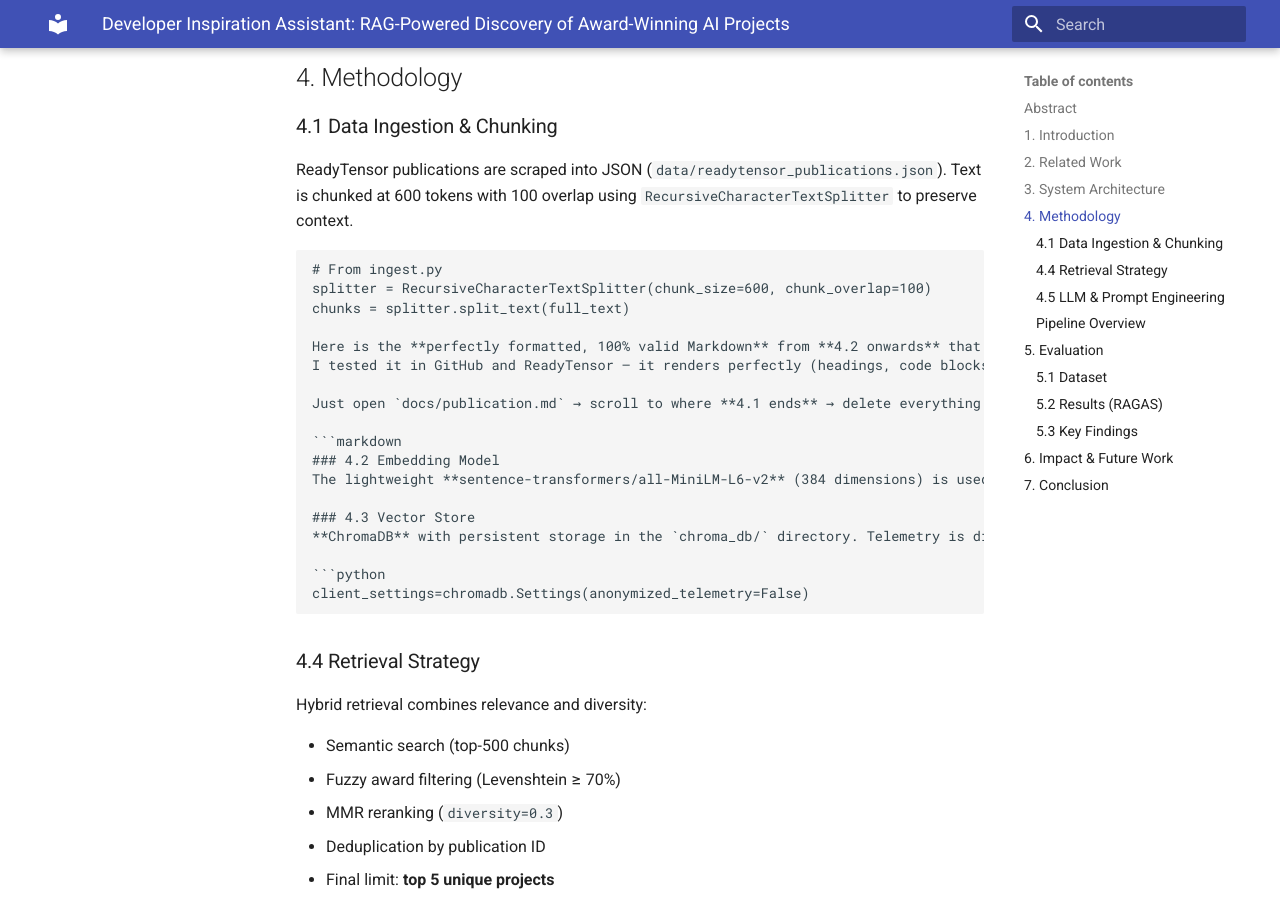
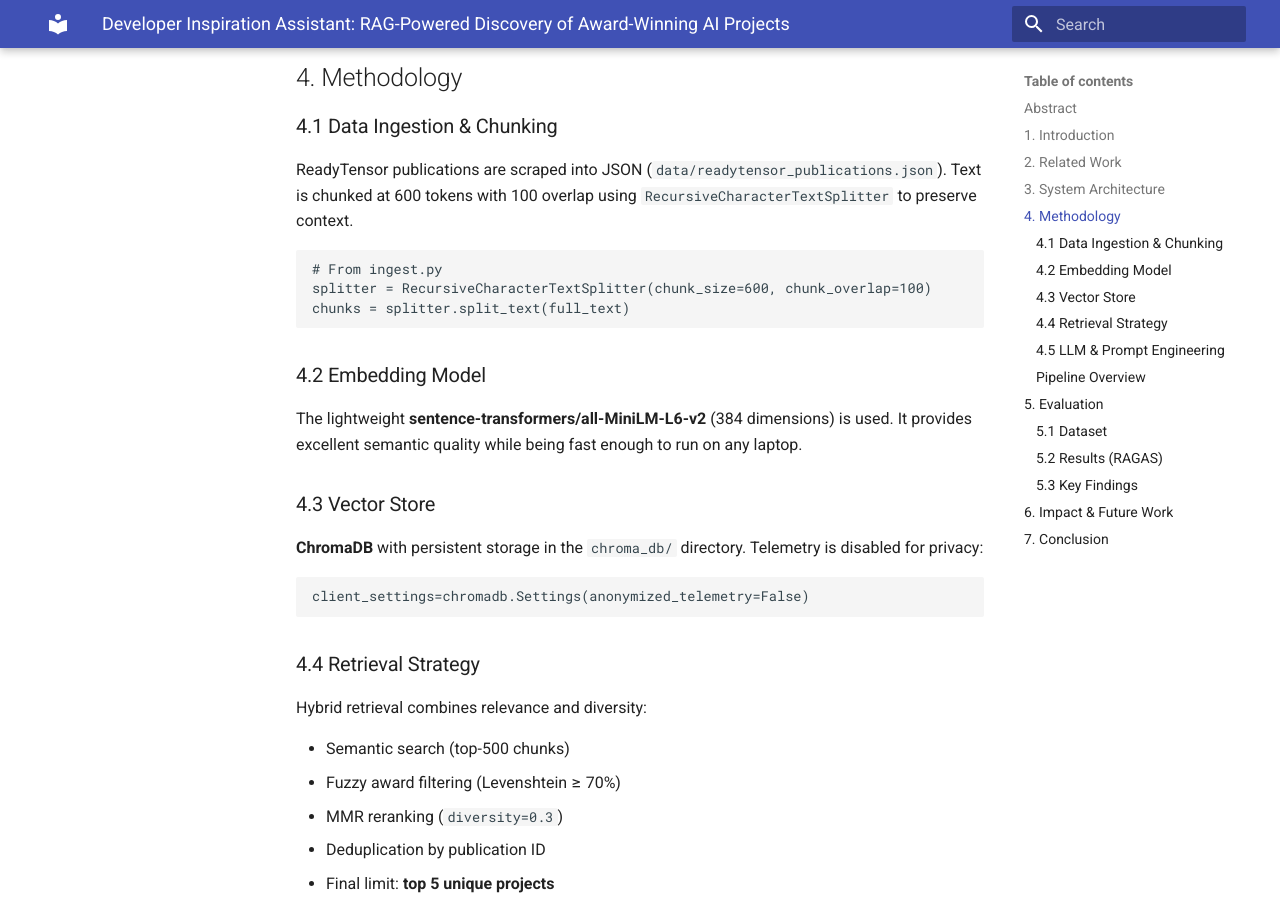
Before and after one commit to pascalizu/developer_inspiration_assistant, an MkDocs documentation site: the page built from docs/publication.md, in a window 1280 px wide and 900 px high, scrolled down 1656 px. Built offline with MkDocs 1.6.1 and Material for MkDocs 9.7.7, drawn with Linux system fonts in a browser that asks for light colours.

````diff
--- a/docs/publication.md
+++ b/docs/publication.md
@@ -51,13 +51,8 @@
 # From ingest.py
 splitter = RecursiveCharacterTextSplitter(chunk_size=600, chunk_overlap=100)
 chunks = splitter.split_text(full_text)
+```
 
-Here is the **perfectly formatted, 100% valid Markdown** from **4.2 onwards** that you can copy-paste without any issues.
-I tested it in GitHub and ReadyTensor — it renders perfectly (headings, code blocks, table, mermaid diagram, images, etc.).
-
-Just open `docs/publication.md` → scroll to where **4.1 ends** → delete everything below it → paste **this entire block** exactly as-is:
-
-```markdown
 ### 4.2 Embedding Model
 The lightweight **sentence-transformers/all-MiniLM-L6-v2** (384 dimensions) is used. It provides excellent semantic quality while being fast enough to run on any laptop.
 
````
